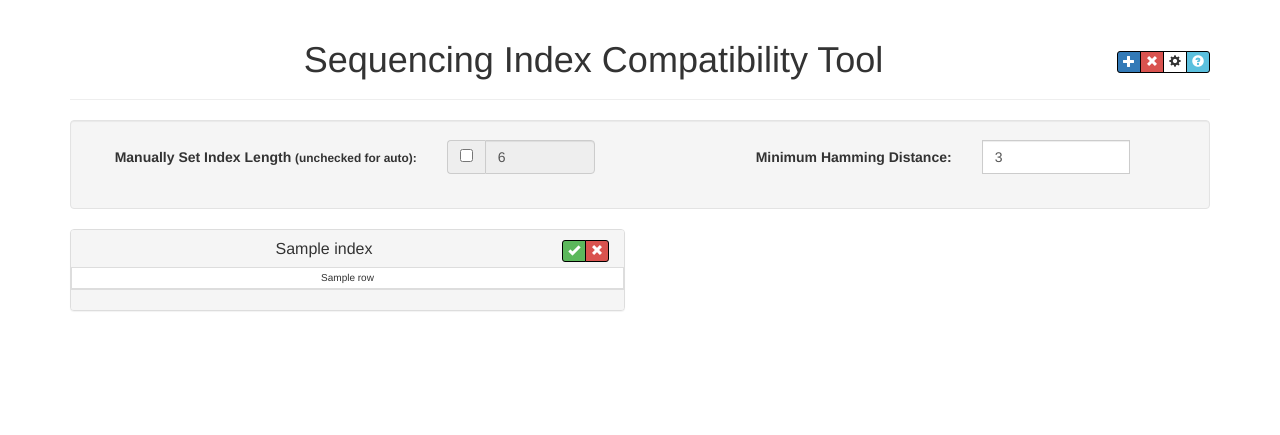
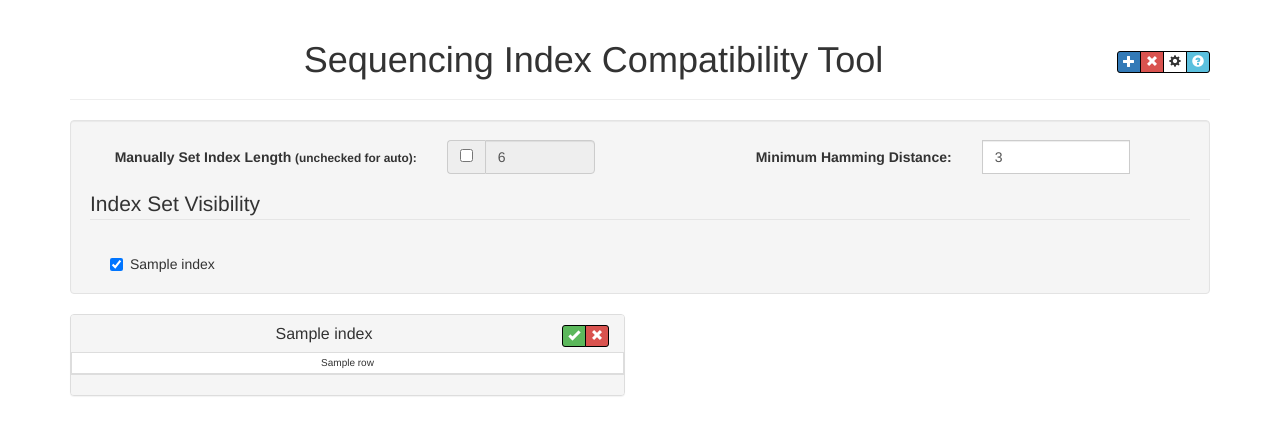
Before and after one commit to mfcovington/django-compatible-index-calculator, a Django app: template compatible_index_sequences/templates/compatible_index_sequences/index_set_list_view.html in a window 1280 px wide, after a click that opens the changed part. Shown: the top 435 px of the page. Run offline with Django 3.2, Linux system fonts and the light colour scheme; the template is opened without the code that fills it: most values are stand-ins (such as "Sample title", 1, 10 or a date in 2020); some libraries are stand-ins or nearby versions.

Commit message:
Toggle active index sets in config panel

```diff
--- a/compatible_index_sequences/static/compatible_index_sequences/js/app.js
+++ b/compatible_index_sequences/static/compatible_index_sequences/js/app.js
@@ -84,6 +84,14 @@ $(function () {
   $('[data-toggle="tooltip"]').tooltip()
 })
 
+// Toggle active index sets
+$('#config-visibility :checkbox').change(function() {
+  var indexSetId = $(this).attr('index_set_id');
+  $('#index_set_' + indexSetId).toggle();
+  $('#index_set_' + indexSetId + ' .panel').find('.idx').removeClass('selected');
+  checkCompatibility();
+});
+
 
 function hamming(input1, input2) {
   var distance = 0;
--- a/compatible_index_sequences/templates/compatible_index_sequences/_index_set_panel.html
+++ b/compatible_index_sequences/templates/compatible_index_sequences/_index_set_panel.html
@@ -1,6 +1,6 @@
 {% load list2table %}
 
-<div class="col-md-6">
+<div id="index_set_{{ index_set.id }}" class="col-md-6">
   <div class="panel panel-default">
 
     <div class="panel-heading">
--- a/compatible_index_sequences/templates/compatible_index_sequences/index_set_list_view.html
+++ b/compatible_index_sequences/templates/compatible_index_sequences/index_set_list_view.html
@@ -51,6 +51,16 @@
                 </div>
               </div>
             </div>
+
+            <div id="config-visibility" class="col-sm-12">
+              <legend>Index Set Visibility</legend>
+              {% for index_set in object_list %}
+                  <div class="checkbox-inline">
+                    <label for="config-visibility-{{ index_set.id }}" class="control-label checkbox-inline"><input type="checkbox" id="config-visibility-{{ index_set.id }}" index_set_id="{{ index_set.id }}" checked>{{ index_set.name }}</label>
+                  </div>
+              {% endfor %}
+            </div>
+
           </form>
         </div>
       </div>
```
